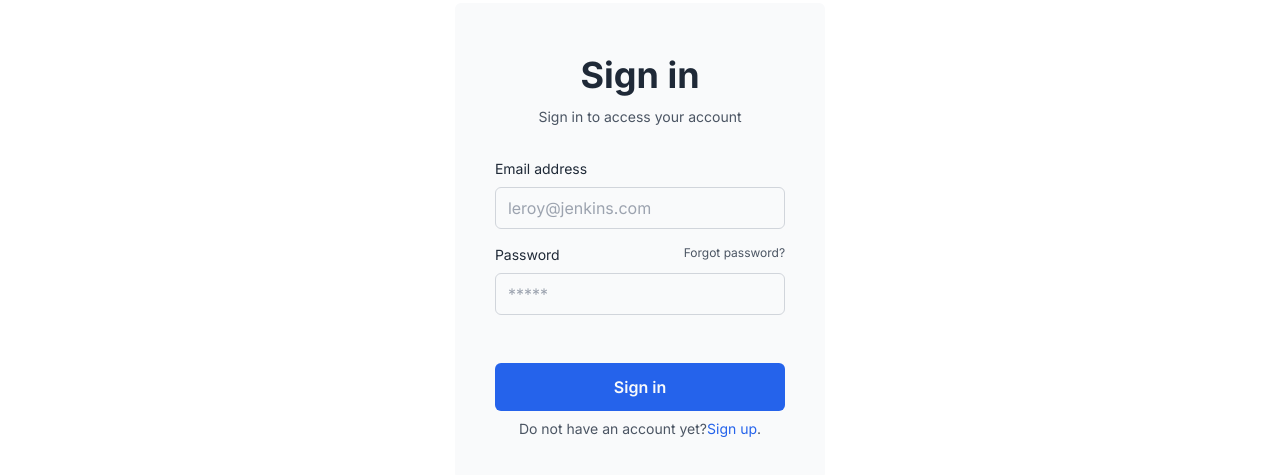
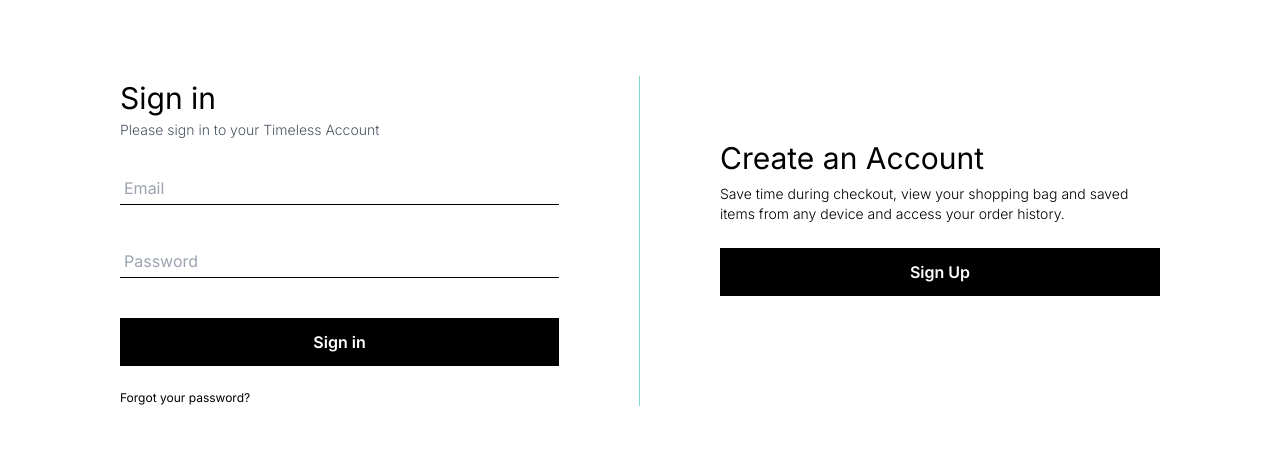
Before and after one commit to coderFaiisal/timeless-jewellery-frontend, a Next.js app: page /signIn in a window 1280 px wide. Shown: the part 159-634 px from the top of the page. Built offline with nearby package versions, Linux system fonts and the light colour scheme.

Commit message:
design sign in page

```diff
--- a/src/app/signIn/page.tsx
+++ b/src/app/signIn/page.tsx
@@ -1,71 +1,65 @@
+import Link from "next/link";
+
 const SignInPage = () => {
   return (
-    <div className="flex justify-center items-center min-h-screen">
-      <div className="flex flex-col max-w-md p-6 rounded-md sm:p-10 bg-gray-50 text-gray-800">
-        <div className="mb-8 text-center">
-          <h1 className="my-3 text-4xl font-bold">Sign in</h1>
-          <p className="text-sm text-gray-600">
-            Sign in to access your account
+    <div className="grid grid-cols-1 md:grid-cols-2 justify-center items-center p-10 min-h-screen space-y-12">
+      <div className="flex flex-col justify-center mx-auto w-full pb-12 md:pb-0 px-4 md:px-10 lg:px-20 border-[#81d8d0] border-b-[1px] md:border-b-0 md:border-r-[1px] ">
+        <div className="mb-8 text-center md:text-left">
+          <h1 className="my-1 text-2xl lg:text-3xl">Sign in</h1>
+          <p className="text-sm font-light text-gray-600">
+            Please sign in to your Timeless Account
           </p>
         </div>
-        <form action="" className="space-y-12">
-          <div className="space-y-4">
+        <form action="" className="space-y-10">
           <div>
-              <label htmlFor="email" className="block mb-2 text-sm">
-                Email address
-              </label>
             <input
               type="email"
               name="email"
               id="email"
-                placeholder="leroy@jenkins.com"
-                className="w-full px-3 py-2 border rounded-md border-gray-300 bg-gray-50 text-gray-800"
+              placeholder="Email"
+              className="w-full p-1 border-black border-b-[1px] outline-none"
             />
           </div>
           <div>
-              <div className="flex justify-between mb-2">
-                <label htmlFor="password" className="text-sm">
-                  Password
-                </label>
-                <a
-                  rel="noopener noreferrer"
-                  href="#"
-                  className="text-xs hover:underline text-gray-600"
-                >
-                  Forgot password?
-                </a>
-              </div>
             <input
               type="password"
               name="password"
               id="password"
-                placeholder="*****"
-                className="w-full px-3 py-2 border rounded-md border-gray-300 bg-gray-50 text-gray-800"
+              placeholder="Password"
+              className="w-full p-1 border-black border-b-[1px] outline-none"
             />
           </div>
-          </div>
+
           <div className="space-y-2">
             <div>
               <button
                 type="button"
-                className="w-full px-8 py-3 font-semibold rounded-md bg-blue-600 text-gray-50"
+                className="w-full px-8 py-3 font-semibold bg-black hover:bg-[#81d8d0] text-white hover:text-black transition-all duration-300"
               >
                 Sign in
               </button>
             </div>
-            <p className="px-6 text-sm text-center text-gray-600">
-              Do not have an account yet?
-              <a
-                rel="noopener noreferrer"
-                href="#"
-                className="hover:underline text-blue-600"
-              >
-                Sign up
-              </a>
-              .
+            <p className="pt-4 text-xs hover:underline underline-offset-4 cursor-pointer">
+              Forgot your password?
             </p>
           </div>
         </form>
+      </div>
+
+      <div className="px-4 md:px-12 lg:px-20 text-center md:text-left min-h-[250px]">
+        <h1 className="text-2xl lg:text-3xl">Create an Account</h1>
+        <p className="text-sm font-light my-2">
+          Save time during checkout, view your shopping bag and saved items from
+          any device and access your order history.
+        </p>
+        <Link href={"/signUp"}>
+          <button
+            type="button"
+            className="w-full px-8 py-3 mt-4 font-semibold bg-black hover:bg-[#81d8d0] text-white hover:text-black transition-all duration-300"
+          >
+            Sign Up
+          </button>
+        </Link>
       </div>
     </div>
   );
```
Lines whose indentation alone changed are shown as unchanged.
